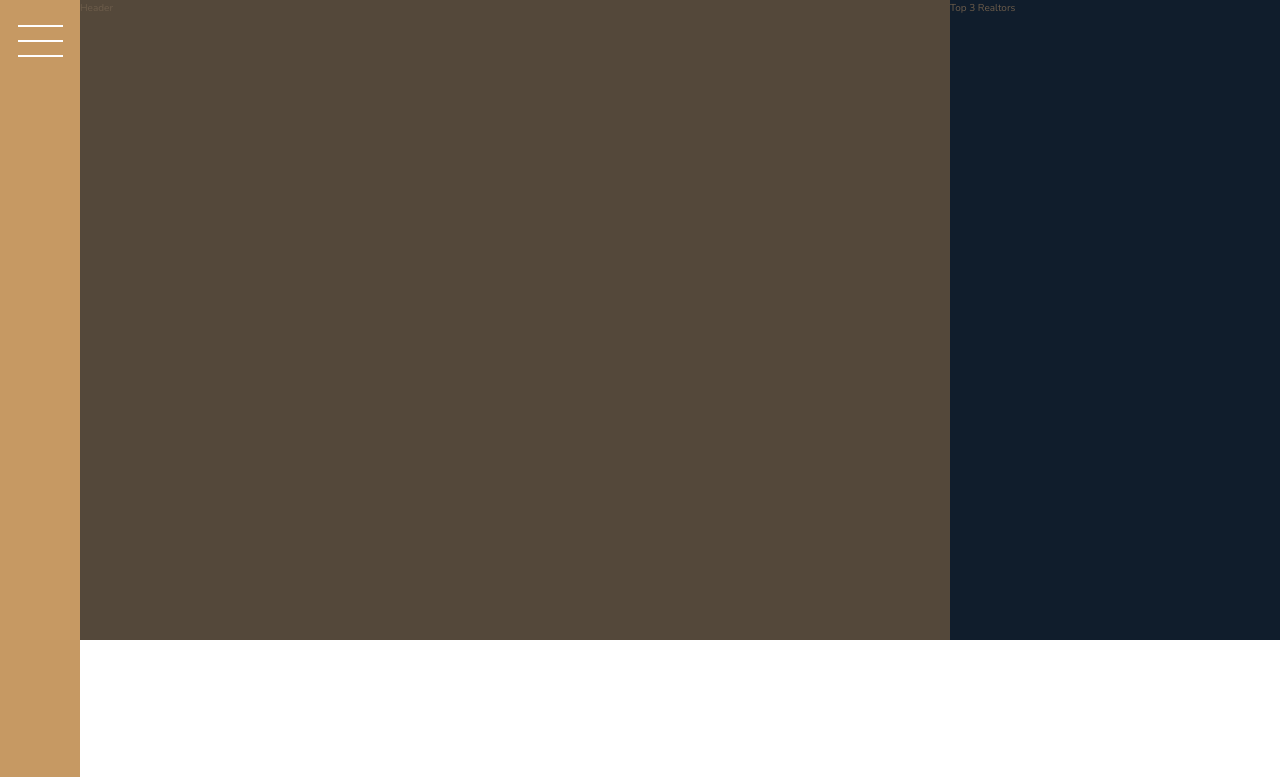
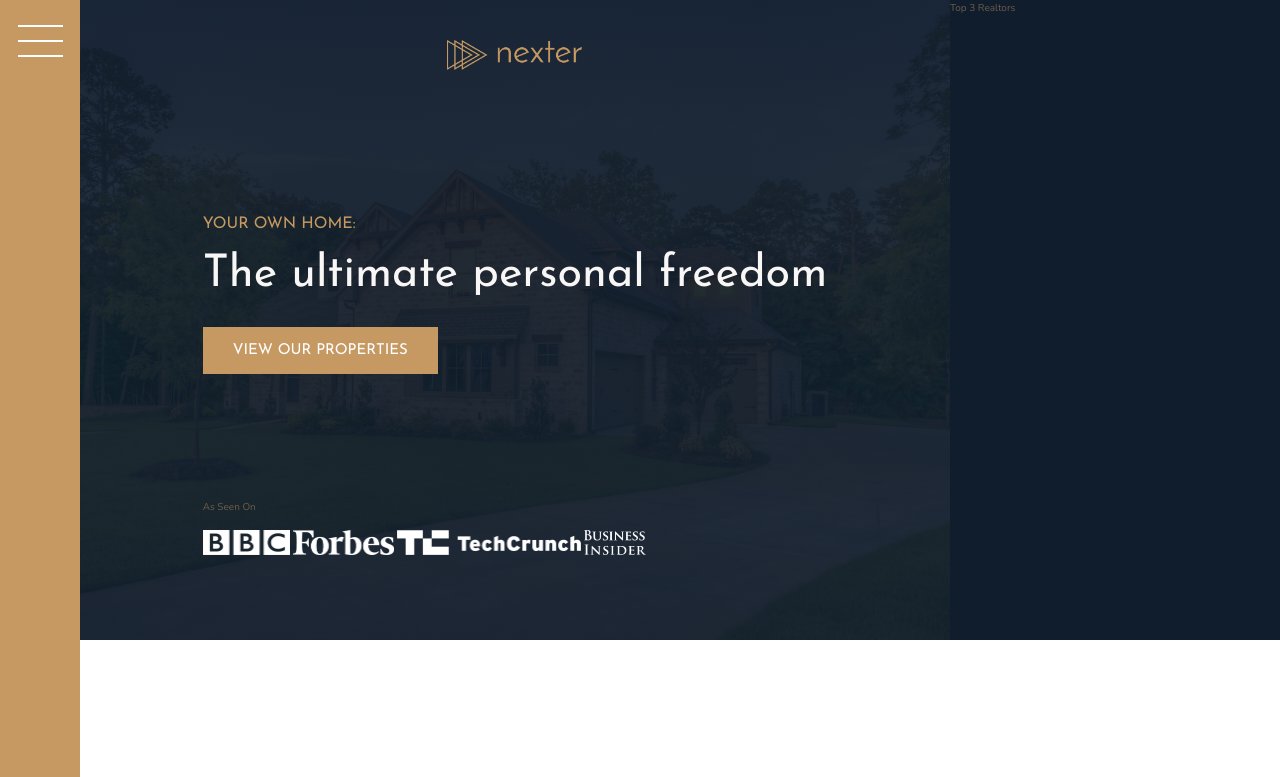
Before and after one commit to JohnPaulFich/nexter-project, a website: page index.html in a window 1280 px wide. Shown: the top 777 px of the page. Drawn offline with nearby package versions, Linux system fonts and the light colour scheme.

Commit message:
started header

```diff
--- a/index.html
+++ b/index.html
@@ -18,7 +18,19 @@
         </div>
 
         <header class="header">
-            Header
+            <img src="img/logo.png" alt="Nexter logo" class="header__logo">
+            <h3 class="heading-3">Your own home:</h3>
+            <h1 class="heading-1">The ultimate personal freedom</h1>
+            <button class="btn header__btn">View our properties</button>
+            <div class="header__seenon-text">
+                As Seen On
+            </div>
+            <div class="header__seenon-logos">
+                <img src="img/logo-bbc.png" alt="Seen on logo 1">
+                <img src="img/logo-forbes.png" alt="Seen on logo 2">
+                <img src="img/logo-techcrunch.png" alt="Seen on logo 3">
+                <img src="img/logo-bi.png" alt="Seen on logo 4">
+            </div>
         </header>
 
         <div class="realtors">
--- a/sass/_header.scss
+++ b/sass/_header.scss
@@ -1,4 +1,36 @@
 .header {
 	background-color: $color-grey-dark-1;
 	grid-column: full-start / col-end 6;
+	background-image: linear-gradient(rgba($color-secondary, .93), rgba($color-secondary, .93)), url(../img/hero.jpeg);
+	background-size: cover;
+	background-position: center;
+	padding: 8rem;
+	padding-top: 4rem;
+
+	display: grid;
+	grid-template-rows: 1fr min-content 6rem 1fr;
+	grid-template-columns: max-content;
+	grid-row-gap: 1.5rem;
+	justify-content: center;
+
+	&__logo {
+		height: 3rem;
+		justify-self: center;
+	}
+
+	&__btn {
+		align-self: start;
+		justify-self: start;
+	}
+
+	&__seenon-text {
+
+	}
+
+	&__seenon-logos {
+
+		img {
+			height: 2.5rem;
+		}
+	}
 }
--- a/sass/_typography.scss
+++ b/sass/_typography.scss
@@ -5,6 +5,9 @@
 
 .heading-1 {
 	@extend %heading;
+	font-size: 4.5rem;
+	color: $color-grey-light-1;
+	line-height: 1;
 }
 
 .heading-2 {
```
Also changed, not shown: css/style.css.
